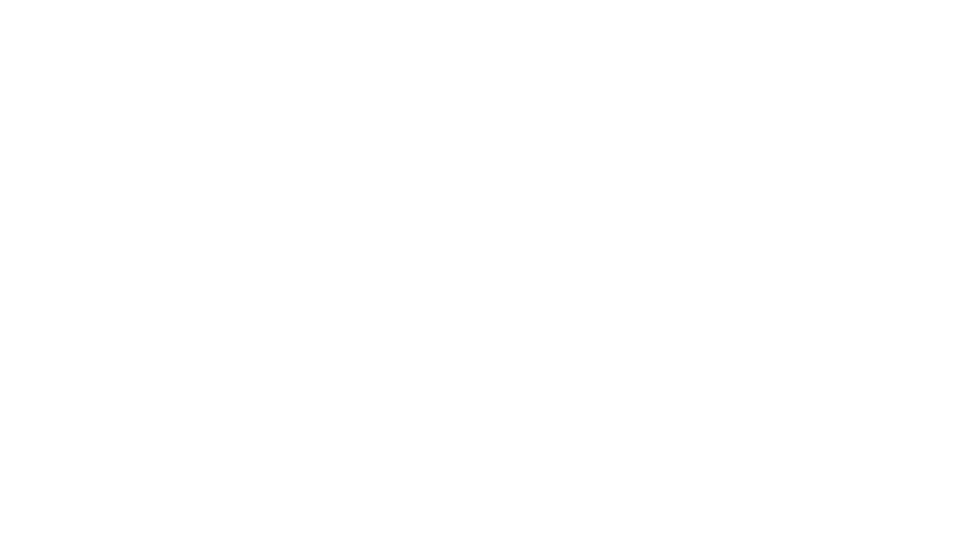
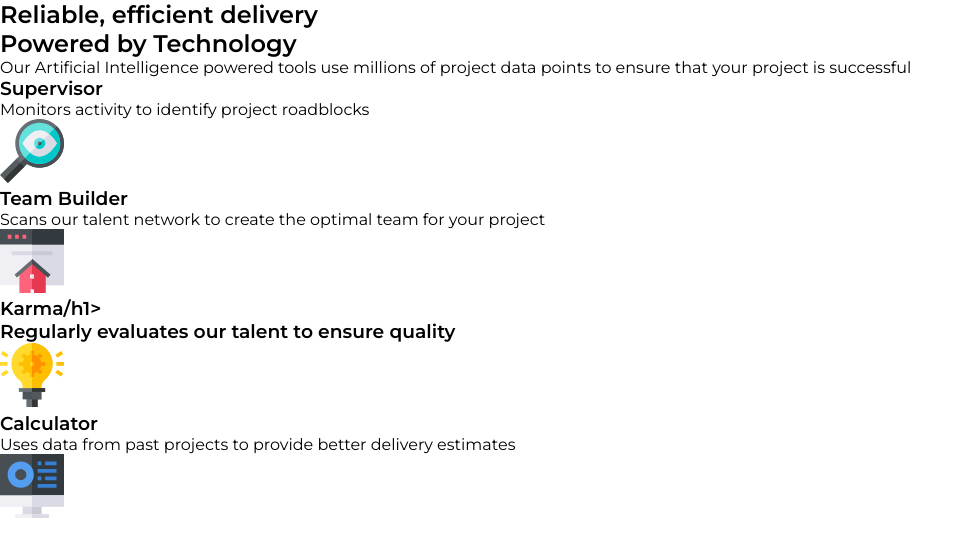
Before and after one commit to cattariino/HUB, a plain HTML site: page index.html in a window 1280 px wide. Shown: the whole page, without its empty margins (0-973 px from the left). Drawn offline with Linux system fonts and the light colour scheme.

Commit message:
agregando images al index

```diff
--- a/index.html
+++ b/index.html
@@ -7,6 +7,37 @@
     <link rel="stylesheet" href="./estilos/styles.css">
 </head>
 <body>
+    <section class="hero">
+        <herader class="hero__texts">
+            <h1 class="hero__title">Reliable, efficient delivery</h1>
+            <h1 class="hero__subtile">Powered by Technology</h1>
+            <p class="hero__paragraph">Our Artificial Intelligence powered tools use millions of project data points to ensure that your project is successful</p>
+        </herader>
+        <section class="hero__cards">
+            <div class="supervisor">
+                <h1 class="supervisor__title">Supervisor</h1>
+                <p class="supervisor__paragraph">Monitors activity to identify project roadblocks</p>
+                <img src="./estilos/images/icon-supervisor.svg" alt="supervisor" class="supervisor__image">
+            </div>
+            <div class="cards">
+                <div class="team">
+                    <h1 class="supervisor__title">Team Builder</h1>
+                    <p class="supervisor__paragraph">Scans our talent network to create the optimal team for your project</p>
+                    <img src="./estilos/images/icon-team-builder.svg" alt="team" class="supervisor__image">
+                </div>
+                <div class="team">
+                    <h1 class="supervisor__title">Karma/h1>
+                    <p class="supervisor__paragraph">Regularly evaluates our talent to ensure quality</p>
+                    <img src="./estilos/images/icon-karma.svg" alt="skarma" class="supervisor__image">
+                </div>
+            </div>
+            <div class="calculator">
+                <h1 class="supervisor__title">Calculator</h1>
+                <p class="supervisor__paragraph">Uses data from past projects to provide better delivery estimates</p>
+                <img src="./estilos/images/icon-calculator.svg" alt="calculator" class="supervisor__image">
+            </div>
+        </section>
+    </section>
 
 </body>
 </html>
```
